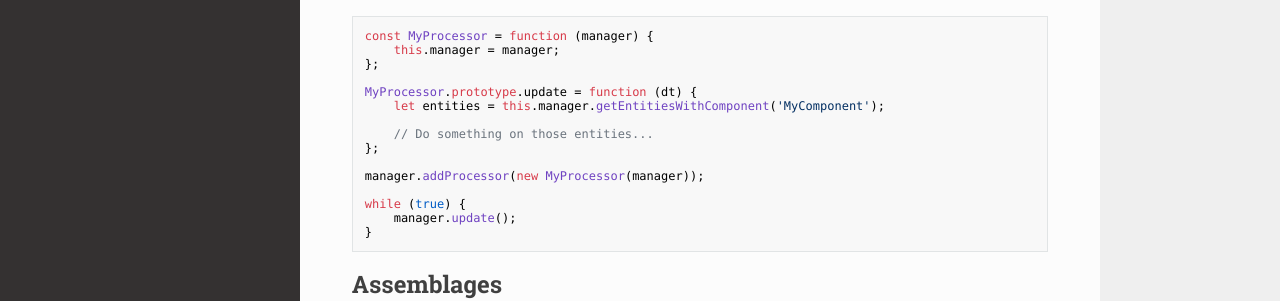
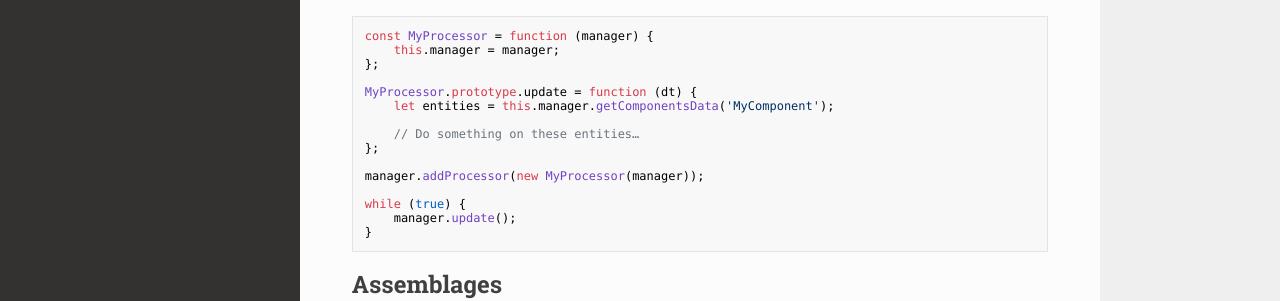
Before and after one commit to adngdb/entity-system-js, an MkDocs documentation site: the page built from docs/index.md, in a window 1280 px wide and 900 px high, scrolled down 1439 px. Shown: the part 161-462 px from the top of the window. Built offline with MkDocs 1.6.1, drawn with Linux system fonts in a browser that asks for light colours; nearby versions of some CDN libraries.

Commit message:
Fix #27 - Use existing method to retrieve components data.

```diff
--- a/docs/index.md
+++ b/docs/index.md
@@ -56,9 +56,9 @@ const MyProcessor = function (manager) {
 };
 
 MyProcessor.prototype.update = function (dt) {
-    let entities = this.manager.getEntitiesWithComponent('MyComponent');
+    let entities = this.manager.getComponentsData('MyComponent');
 
-    // Do something on those entities...
+    // Do something on these entities…
 };
 
 manager.addProcessor(new MyProcessor(manager));
```
